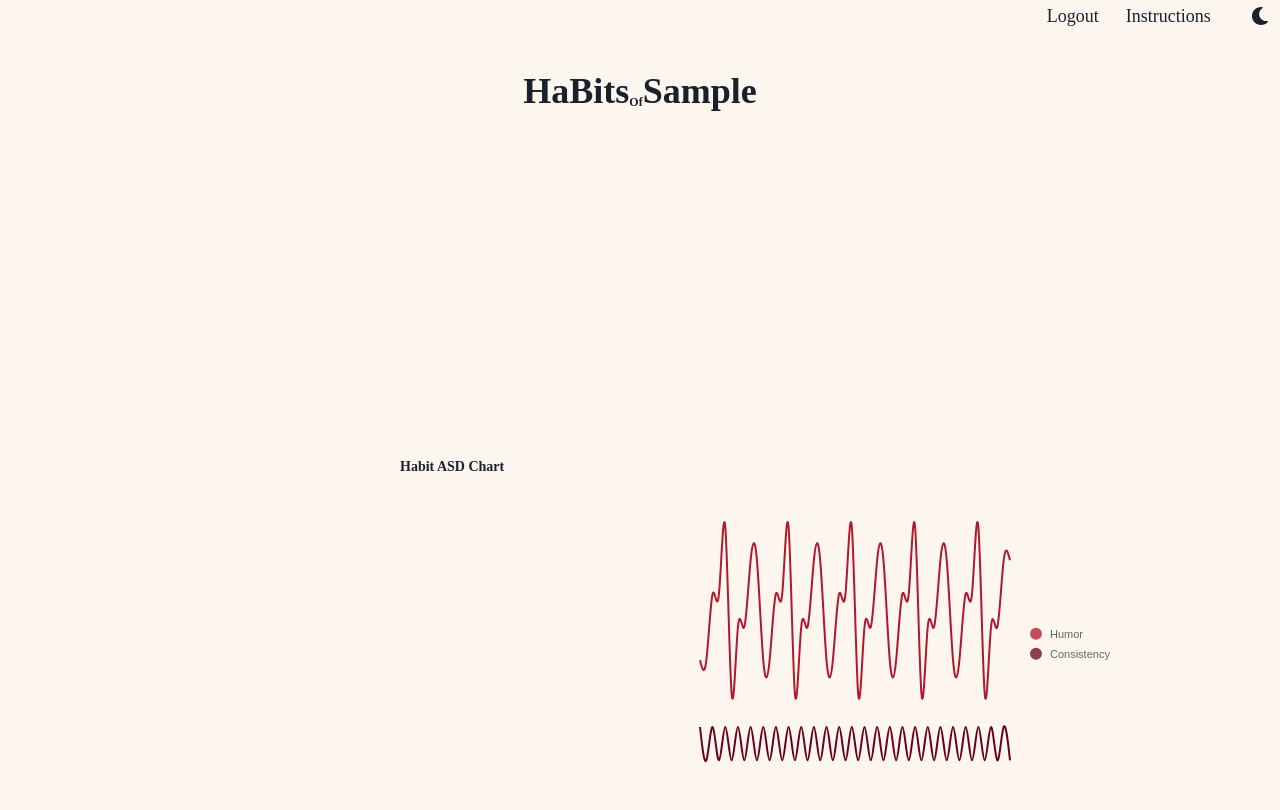
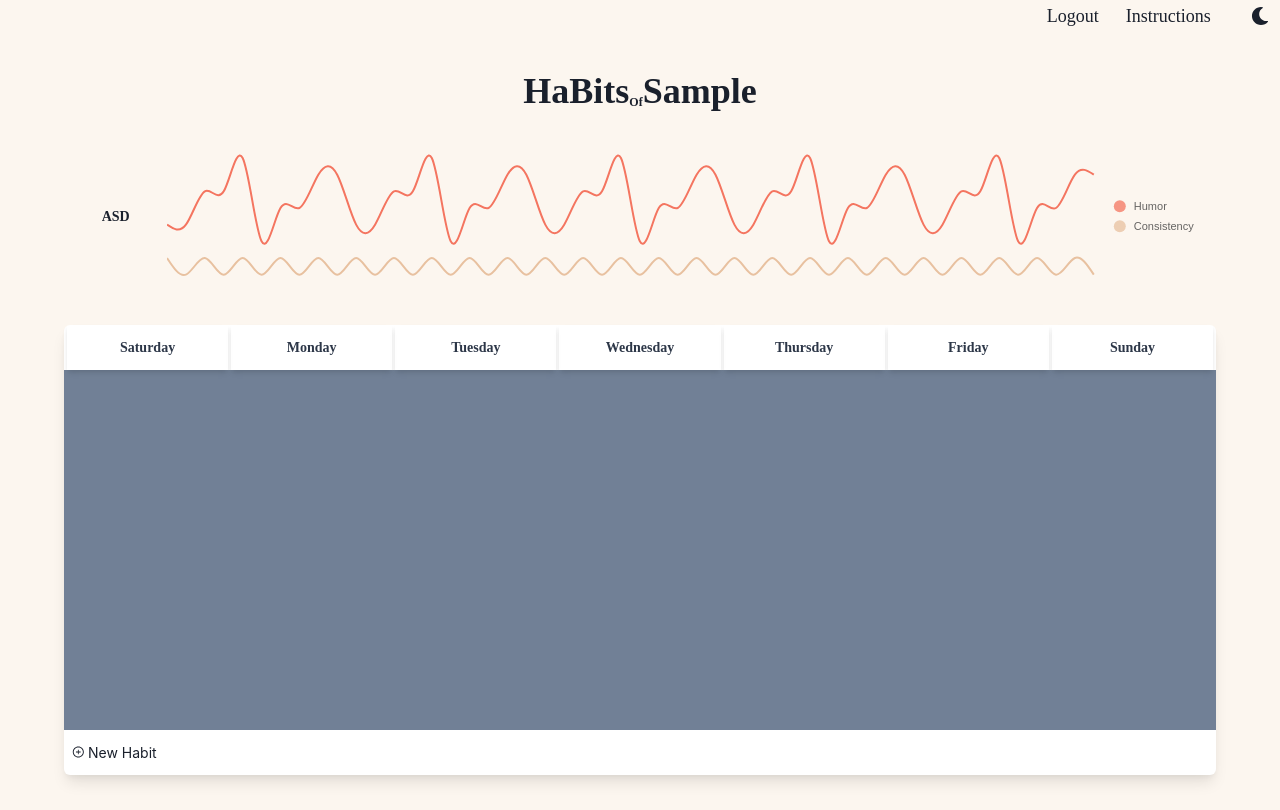
Before and after one commit to Ellie1341994/HaBitsProject, a React (Create React App) app in the folder habitsreactclient/: page / in a window 1280 px wide. Built offline with nearby package versions, Linux system fonts and the light colour scheme; sample sign-in values are in the browser's storage.

Commit message:
Introduced calendar component and its subcomponents plus minor style adjustments to the habits chart

```diff
--- a/habitsreactclient/src/App.tsx
+++ b/habitsreactclient/src/App.tsx
@@ -165,7 +165,10 @@ export class App extends React.Component<AppProps, AppState> {
               />
             </AnimatedFlex>
             <Box
-              w={{ base: "100%", md: "50%" }}
+              w={{
+                base: "100%",
+                md: this.state.authenticated ? "100%" : "50%",
+              }}
               h={{ base: "75%", md: "100%" }}
             >
               <AnimatePresence>
@@ -199,15 +202,7 @@ export class App extends React.Component<AppProps, AppState> {
                   align="center"
                   justify="center"
                 >
-                  <Flex
-                    width="75%"
-                    h="50%"
-                    direction="column"
-                    justify="center"
-                    align="center"
-                  >
-                    <UserServices />
-                  </Flex>
+                  <UserServices />
                 </AnimatedFlex>
               )}
             </Box>
--- /dev/null
+++ b/habitsreactclient/src/components/CalendarMenu.tsx
@@ -0,0 +1,11 @@
+import * as React from "react";
+import { Box, Flex, Link } from "@chakra-ui/react";
+import { TypingAnimation } from "./AnimatedChakraComponents";
+import { NewHabitButton } from "./NewHabitButton";
+export default function CalendarMenu() {
+  return (
+    <Flex h="10%" pl="2" pr="2" w="100%" align="center">
+      <NewHabitButton />
+    </Flex>
+  );
+}
--- a/habitsreactclient/src/components/ChartTitle.tsx
+++ b/habitsreactclient/src/components/ChartTitle.tsx
@@ -1,17 +1,23 @@
 import * as React from "react";
+import { Heading, VStack } from "@chakra-ui/react";
 import { TypingAnimation } from "./AnimatedChakraComponents";
 export class ChartTitle extends React.Component<any, any> {
   render() {
     return (
+      <VStack w="80px">
         <TypingAnimation
+          isTruncated={true}
+          style={{ border: "none" }}
+          textAlign="center"
           writeOnly={true}
           durationInMS={500}
           fontWeight="bold"
+          onMountOnly={true}
           fontFamily="serif"
-        animateOnMount={true}
           fontSize={{ base: "12px", md: "14px" }}
-        text={"Habit ASD Chart"}
+          text={"ASD "}
         />
+      </VStack>
     );
   }
 }
--- /dev/null
+++ b/habitsreactclient/src/components/DaysTabs.tsx
@@ -0,0 +1,49 @@
+import * as React from "react";
+import { Box, Flex, Link } from "@chakra-ui/react";
+import { TypingAnimation } from "./AnimatedChakraComponents";
+export default function DaysTabs() {
+  const week: string[] = [
+    "Saturday",
+    "Monday",
+    "Tuesday",
+    "Wednesday",
+    "Thursday",
+    "Friday",
+    "Sunday",
+  ];
+  const dayElements: any = [];
+  for (let day of week) {
+    let dayElement: any = (
+      <Flex
+        position="relative"
+        justify="center"
+        align="center"
+        boxShadow="md"
+        w="14%"
+        h="100%"
+      >
+        <TypingAnimation
+          w="80%"
+          isTruncated={true}
+          key={day}
+          delayInMS={1500}
+          fontWeight="bold"
+          writeOnly={true}
+          color="gray.700"
+          onMountOnly={true}
+          fontFamily="serif"
+          textAlign="center"
+          fontSize={{ base: "8px", md: "14px" }}
+          text={day}
+        />
+      </Flex>
+    );
+    dayElements.push(dayElement);
+  }
+
+  return (
+    <Flex w="100%" h="10%" justify="space-evenly" align="center">
+      {dayElements}
+    </Flex>
+  );
+}
--- /dev/null
+++ b/habitsreactclient/src/components/Habits.tsx
@@ -0,0 +1,14 @@
+import * as React from "react";
+import { Box, Flex, Link } from "@chakra-ui/react";
+import { TypingAnimation } from "./AnimatedChakraComponents";
+export default function Habits() {
+  return (
+    <Flex
+      bgColor="gray.500"
+      h="80%"
+      w="100%"
+      justify="center"
+      align="center"
+    ></Flex>
+  );
+}
--- /dev/null
+++ b/habitsreactclient/src/components/HabitsCalendar.tsx
@@ -0,0 +1,33 @@
+import * as React from "react";
+import { Flex, Box } from "@chakra-ui/react";
+import CalendarMenu from "./CalendarMenu";
+import DaysTabs from "./DaysTabs";
+import Habits from "./Habits";
+
+export class HabitsCalendar extends React.Component<any, any> {
+  constructor(props: any) {
+    super(props);
+    this.state = {};
+  }
+
+  render() {
+    return (
+      <Flex h="75%" w="100%" align="center" justify="center">
+        <Flex
+          position="relative"
+          boxShadow="lg"
+          bgColor="white"
+          rounded="md"
+          h="90%"
+          w="90%"
+          justify="center"
+          direction="column"
+        >
+          <DaysTabs />
+          <Habits />
+          <CalendarMenu />
+        </Flex>
+      </Flex>
+    );
+  }
+}
--- /dev/null
+++ b/habitsreactclient/src/components/NewHabitButton.tsx
@@ -0,0 +1,19 @@
+import * as React from "react";
+import { Box, Flex, Link } from "@chakra-ui/react";
+
+import { AiOutlinePlusCircle } from "react-icons/ai";
+export class NewHabitButton extends React.Component<any, any> {
+  render() {
+    return (
+      <Link fontSize={{ base: "10px", md: "14px" }} variant="unstyled">
+        <Flex direction="row" align="center" justifyContent="space-evenly">
+          <AiOutlinePlusCircle
+            style={{ paddingLeft: "0%", paddingRight: "4%" }}
+            size={window.innerWidth < 667 ? "14px" : "16px"}
+          />
+          New Habit
+        </Flex>
+      </Link>
+    );
+  }
+}
--- a/habitsreactclient/src/components/habitChart.tsx
+++ b/habitsreactclient/src/components/habitChart.tsx
@@ -1,21 +1,26 @@
 import * as React from "react";
-import {
-    Flex,
-} from "@chakra-ui/react"
-import { ResponsiveLine } from '@nivo/line'
-import { ChartTitle } from "./ChartTitle"
+import { Flex } from "@chakra-ui/react";
+import { ResponsiveLine } from "@nivo/line";
+import { ChartTitle } from "./ChartTitle";
 //  https://github.com/plouc/nivo/issues/149#issuecomment-593617357
 export class HabitChart extends React.Component<any, any> {
   render() {
-        return(
-            <>
-                <ChartTitle/>
+    return (
+      <Flex justify="space-evenly" align="center" h="25%" w="90%">
+        <ChartTitle />
+        <Flex h="100%" w="90%">
           <ResponsiveLine
             data={this.props.data}
-                    margin={{ top: 50, right: 110, bottom: 50, left: 60 }}
-                    xScale={{ type: 'point' }}
+            margin={{ top: 25, right: 110, bottom: 25, left: 0 }}
+            xScale={{ type: "point" }}
             xFormat=" >-"
-                    yScale={{ type: 'linear', min: 'auto', max: 'auto', stacked: true, reverse: false }}
+            yScale={{
+              type: "linear",
+              min: "auto",
+              max: "auto",
+              stacked: true,
+              reverse: false,
+            }}
             yFormat=" >-.2f"
             curve="natural"
             axisTop={null}
@@ -27,50 +32,55 @@ export class HabitChart extends React.Component<any, any> {
                 <Flex fontFamily="serif" fontWeight="semibold">
                   Date: {data.point.data.x}
                 </Flex>
-                        )}}
+              );
+            }}
             enableCrosshair={false}
             axisLeft={null}
             enableGridX={false}
             enableGridY={false}
-                    colors={{ scheme: 'red_grey' }}
+            colors={{ scheme: "nivo" }}
             enablePoints={false}
             pointSize={10}
-                    pointColor={{ theme: 'background' }}
+            pointColor={{ theme: "background" }}
             pointBorderWidth={2}
-                    pointBorderColor={{ from: 'serieColor' }}
+            pointBorderColor={{ from: "serieColor" }}
             pointLabel="y"
             pointLabelYOffset={-12}
             isInteractive={true}
             useMesh={true}
             legends={[
               {
-                            anchor: 'right',
-                            direction: 'column',
+                anchor: "right",
+                direction: "column",
                 justify: false,
                 translateX: 100,
                 translateY: 0,
                 itemsSpacing: 0,
-                            itemDirection: 'left-to-right',
+                itemDirection: "left-to-right",
                 itemWidth: 80,
                 itemHeight: 20,
                 itemOpacity: 0.75,
                 symbolSize: 12,
-                            symbolShape: 'circle',
-                            symbolBorderColor: 'rgba(0, 0, 0, .5)',
+                symbolShape: "circle",
+                symbolBorderColor: "rgba(0, 0, 0, .5)",
                 effects: [
                   {
-                                    on: 'hover',
+                    on: "hover",
                     style: {
-                                        itemBackground: 'rgba(0, 0, 0, .03)',
-                                        itemOpacity: 1
-                                    }
-                                }
-                            ]
-                        }
+                      itemBackground: "rgba(0, 0, 0, .03)",
+                      itemOpacity: 1,
+                    },
+                  },
+                ],
+              },
             ]}
             animate={true}
           />
-            </>
-        )
+        </Flex>
+      </Flex>
+    );
   }
 }
+/*
+            colors={{ scheme: "red_grey" }}
+              */
--- a/habitsreactclient/src/components/userServices.tsx
+++ b/habitsreactclient/src/components/userServices.tsx
@@ -1,29 +1,39 @@
-import { HabitChart } from './habitChart'
+import { HabitChart } from "./habitChart";
+import { HabitsCalendar } from "./HabitsCalendar";
 import * as React from "react";
-import { } from "@chakra-ui/react"
+import { Flex } from "@chakra-ui/react";
 const data: any = [
   {
-    "id": "Consistency",
-    "color": "hsl(30, 70%, 50%)",
-    "data": []
+    id: "Consistency",
+    color: "hsl(30, 70%, 50%)",
+    data: [],
   },
-   {
-    "id": "Humor",
-    "color": "hsl(207, 70%, 50%)",
-    "data": []
+  {
+    id: "Humor",
+    color: "hsl(207, 70%, 50%)",
+    data: [],
   },
-]
+];
 for (let i = 0; i < 50; i++) {
-    let track: any = {"x": i.toString() + ".m.year", y: i % 2 === 0 ? 1 : 0}
-    data[0].data.push(track);
-    let track1: any = {"x": i.toString() + ".m.year", y: ( (i + 5) % 5 ) + 2 }
-    data[1].data.push(track1);
+  let track: any = { x: i.toString() + ".m.year", y: i % 2 === 0 ? 1 : 0 };
+  data[0].data.push(track);
+  let track1: any = { x: i.toString() + ".m.year", y: ((i + 5) % 5) + 2 };
+  data[1].data.push(track1);
 }
 
 export class UserServices extends React.Component<any, any> {
-    render() {
-        return(
-            <HabitChart data={data}/>
-        )
-    }
+  render() {
+    return (
+      <Flex
+        width="100%"
+        justify="center"
+        h="100%"
+        direction="column"
+        align="center"
+      >
+        <HabitChart data={data} />
+        <HabitsCalendar />
+      </Flex>
+    );
+  }
 }
```
Lines whose indentation alone changed are shown as unchanged.
